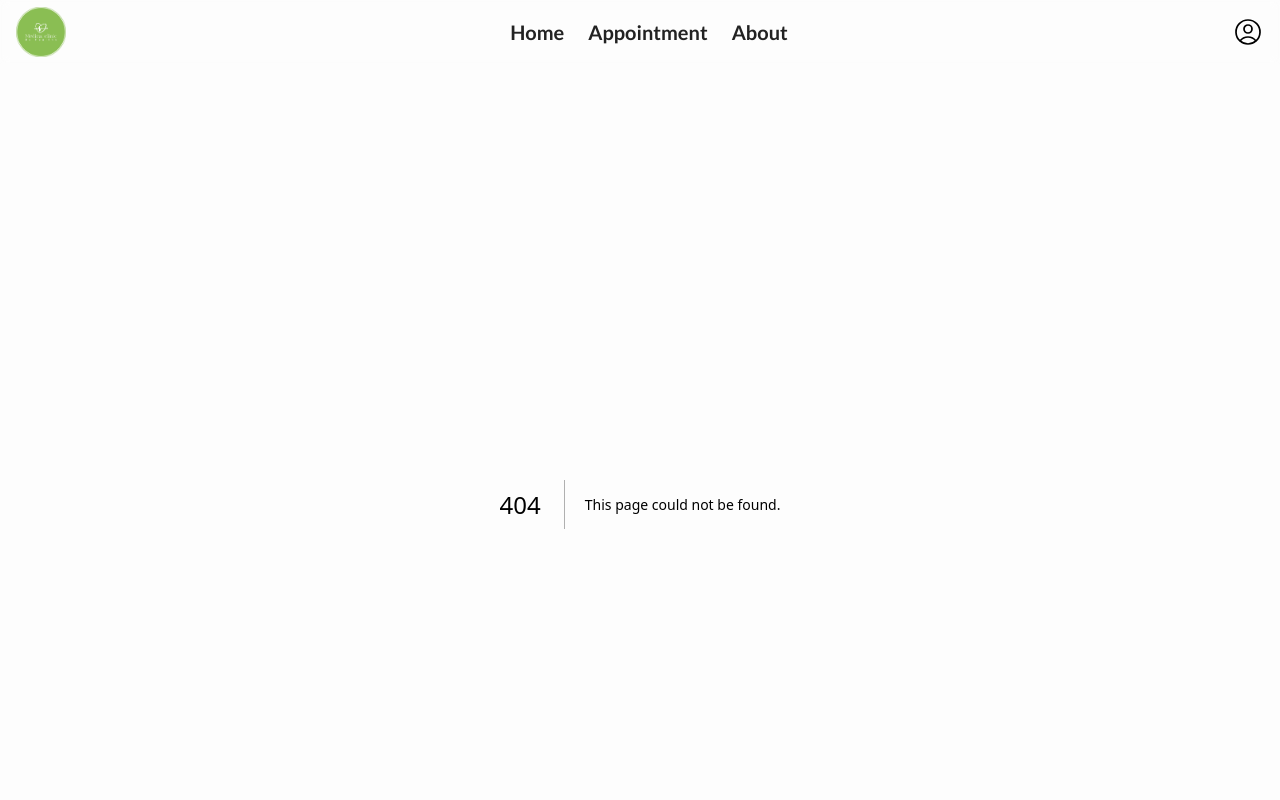
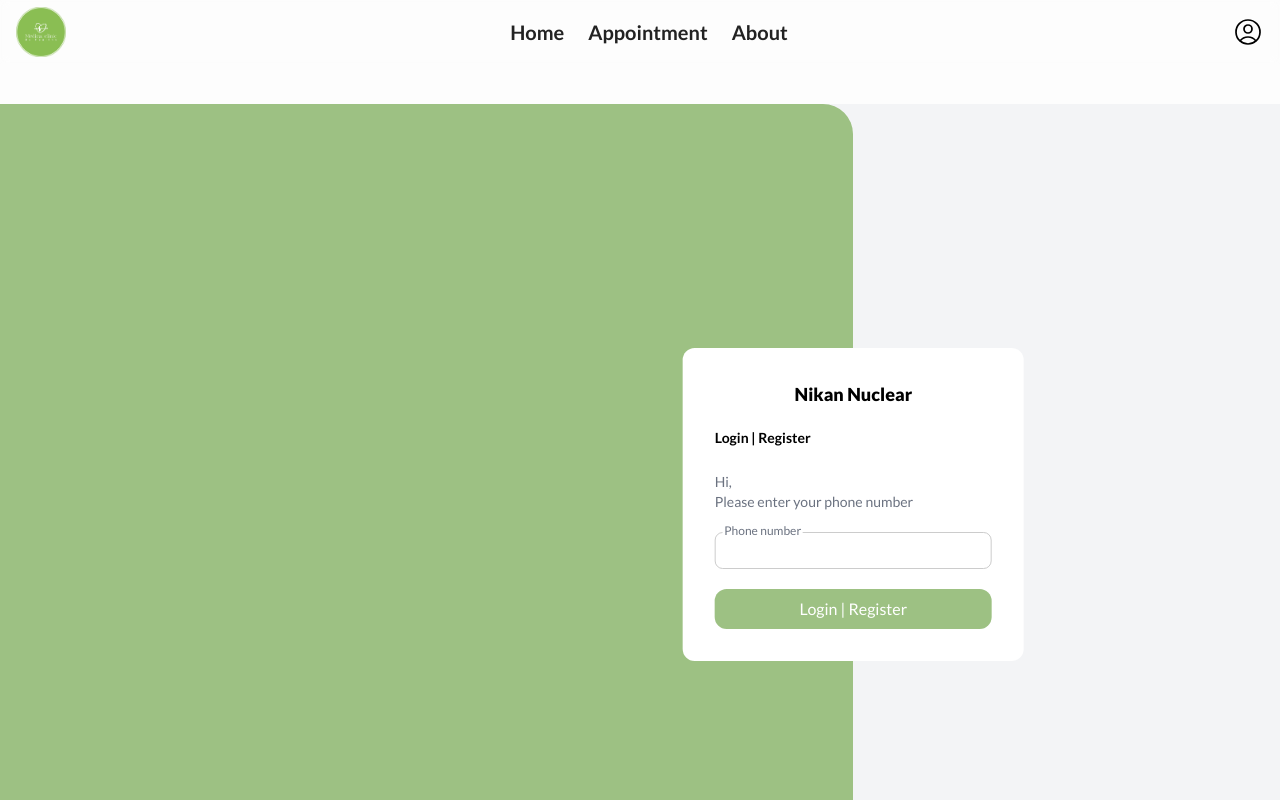
Before and after one commit to hadiraz/doctor-appointment, a Next.js app: page /login in a window 1280 px wide. Before the commit this address had no page. Shown: the top 800 px of the page. Built offline with nearby package versions, Linux system fonts and the light colour scheme.

Commit message:
login form implemented

```diff
--- a/pages/blog/[slug].tsx
+++ b/pages/blog/[slug].tsx
@@ -43,7 +43,9 @@ const BlogPost = () => {
         </div>
       </article>
       <div className="flex flex-col w-full mt-10">
-        <p className="text-xl w-fit font-extrabold relative after:w-full after:h-[2px] after:bg-[#999999] after:absolute after:bottom-[-2px] after:left-0">Related posts</p>
+        <p className="text-xl w-fit font-extrabold relative after:w-full after:h-[2px] after:bg-[#999999] after:absolute after:bottom-[-2px] after:left-0">
+          Related posts
+        </p>
         <ul className="grid gap-5 grid-cols-1 sm:grid-cols-2 md:grid-cols-3 w-full mt-6">
           <li className="flex w-full">
             <div className="flex group flex-col items-center justify-between py-5 px-6 rounded-xl bg-[#f3f3f3] transition-all duration-200 hover:shadow-lg hover:translate-y-1">
--- /dev/null
+++ b/pages/login.tsx
@@ -0,0 +1,44 @@
+import { glassStyle } from "@/public/styles/style";
+import React from "react";
+import styled from "styled-components";
+
+const Input = styled.input`
+
+`;
+const Login = () => {
+  return (
+    <section className="flex w-full h-screen relative items-center justify-between bg-gray-100">
+      <div className="flex w-2/3 justify-end items-center relative h-full bg-primary rounded-tr-[30px] rounded-br-[30px]">
+        <form className="flex min-w-[250px] w-2/5 flex-col absolute translate-x-1/2 rounded-xl p-8 bg-white">
+          <h4 className="font-extrabold text-lg w-full text-center mb-5">
+            Nikan Nuclear
+          </h4>
+          <p className="font-semibold text-sm mb-3">Login | Register</p>
+          <p className="text-sm mb-5 text-gray-500 mt-3">
+            Hi,
+            <br />
+            Please enter your phone number
+          </p>
+          <div className="flex flex-col relative justify-center">
+            <Input
+              id="phone"
+              type="tel"
+              className="flex w-full transition-all duration-150 h-full focus:shadow-lg rounded-lg py-2 px-2 outline-none group border border-[#ccc] focus:border-primary relative"
+            />
+            <label
+              htmlFor="phone"
+              className="flex text-gray-500 bg-white transition-all duration-150 ml-2 -top-[9px] px-[0.1rem] text-xs absolute cursor-text z-[1]"
+            >
+              Phone number
+            </label>
+          </div>
+          <button type="submit" className="w-full rounded-xl bg-primary text-white py-2 px-3 mt-5 shadow-lg shadow-[#]">
+            Login | Register
+          </button>
+        </form>
+      </div>
+    </section>
+  );
+};
+
+export default Login;
```
Lines whose indentation alone changed are shown as unchanged.
